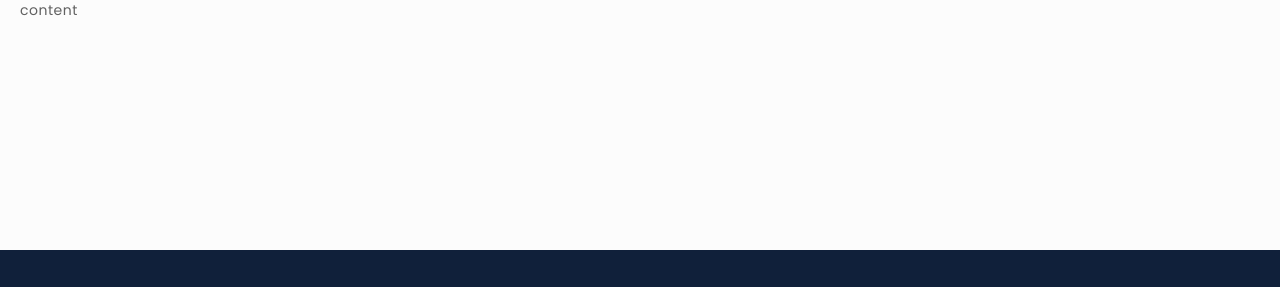
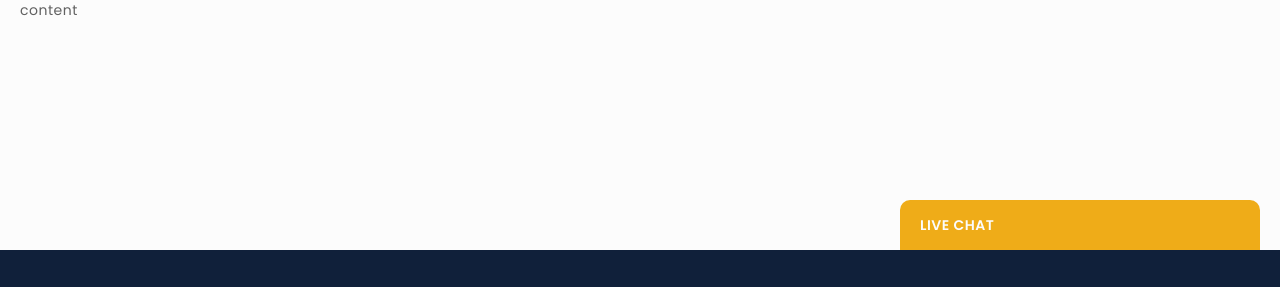
Before and after one commit to ovarz/hsb, a PHP site: page / in a window 1280 px wide. Shown: the part 550-837 px from the top of the page. Run offline with PHP 8.4, Linux system fonts and the light colour scheme.

Commit message:
float live chat

```diff
--- a/css/base-desktop.css
+++ b/css/base-desktop.css
@@ -1,4 +1,11 @@
 .mobile-only{display:none !important; visibility:hidden; content-visibility:hidden;}
+
+.float-bottom-livechat.btn{position:fixed; right:var(--section-space); bottom:0; width:360px; height:var(--body-padding);
+background-color:var(--font-link-tertiary);
+-moz-border-radius:var(--rounded-normal) var(--rounded-normal) 0 0;
+-webkit-border-radius:var(--rounded-normal) var(--rounded-normal) 0 0;
+border-radius:var(--rounded-normal) var(--rounded-normal) 0 0;}
+.float-bottom-livechat > span{margin-left:0;}
 
 .cover > span{grid-template-columns:1fr 400px;}
 .cover-wording{display:flex; align-items:flex-end;}
--- a/inc/bottom.php
+++ b/inc/bottom.php
@@ -1,3 +1,7 @@
+<a aria-label="Link Title" alt="link_title" class="btn float-bottom-livechat desktop-only content_center" href="javascript:void(0)">
+  <span>Live Chat</span>
+</a>
+
 <div id="btt" class="content_center" title="Return To Top">
   <i class="fas fa-angle-double-up"></i>
 </div>
```
